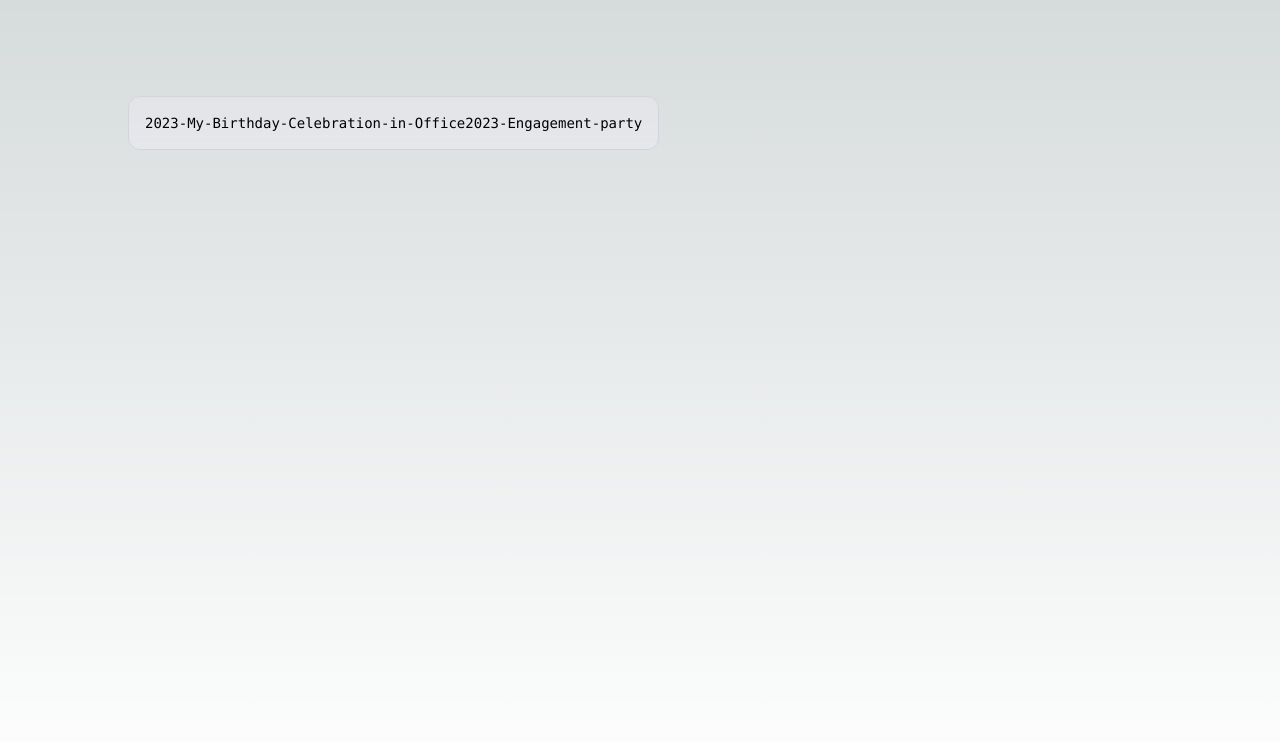
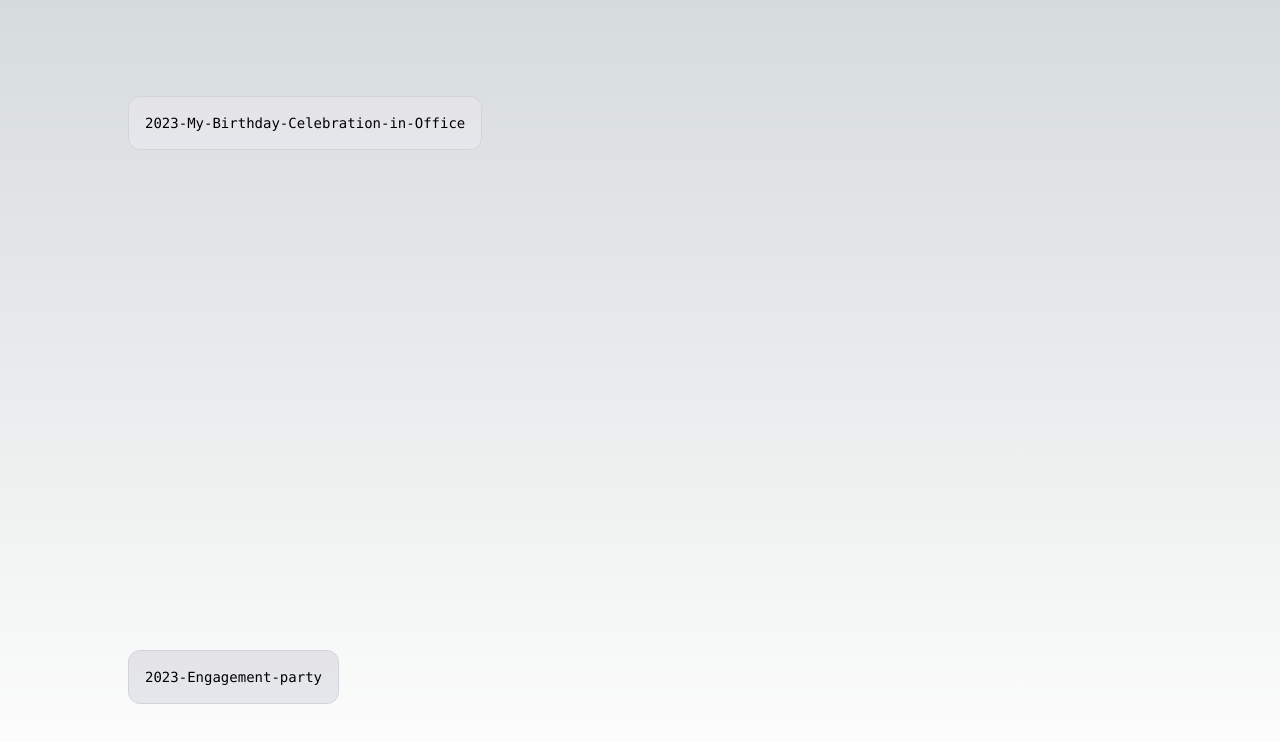
Before and after one commit to FamilyWebsites/nextjs_image_gallary_test_5, a Next.js app: page / in a window 1280 px wide. Shown: the top 742 px of the page. Built offline with nearby package versions, Linux system fonts and the light colour scheme.

Commit message:
Update page.tsx

```diff
--- a/src/app/page.tsx
+++ b/src/app/page.tsx
@@ -6,15 +6,17 @@ export default function Home() {
 
   return (
     <main className="flex min-h-screen flex-col items-center justify-between p-24">
-      <div className="z-10 w-full max-w-5xl items-center justify-between font-mono text-sm lg:flex">
-        <p className="fixed left-0 top-0 flex w-full justify-center border-b border-gray-300 bg-gradient-to-b from-zinc-200 pb-6 pt-8 backdrop-blur-2xl dark:border-neutral-800 dark:bg-zinc-800/30 dark:from-inherit lg:static lg:w-auto  lg:rounded-xl lg:border lg:bg-gray-200 lg:p-4 lg:dark:bg-zinc-800/30">
+
           {repos.map(repo => (
-            <a key={repo} href={`/${repo}`}>
-              {repo}
-            </a>
+            <div className="z-10 w-full max-w-5xl items-center justify-between font-mono text-sm lg:flex">
+              <p className="fixed left-0 top-0 flex w-full justify-center border-b border-gray-300 bg-gradient-to-b from-zinc-200 pb-6 pt-8 backdrop-blur-2xl dark:border-neutral-800 dark:bg-zinc-800/30 dark:from-inherit lg:static lg:w-auto  lg:rounded-xl lg:border lg:bg-gray-200 lg:p-4 lg:dark:bg-zinc-800/30">
+              <a key={repo} href={`/${repo}`}>
+                {repo}
+              </a>
+             </p>
+            </div>
           ))}
-        </p>
-      </div>
+
     </main>
   );
 }
```
